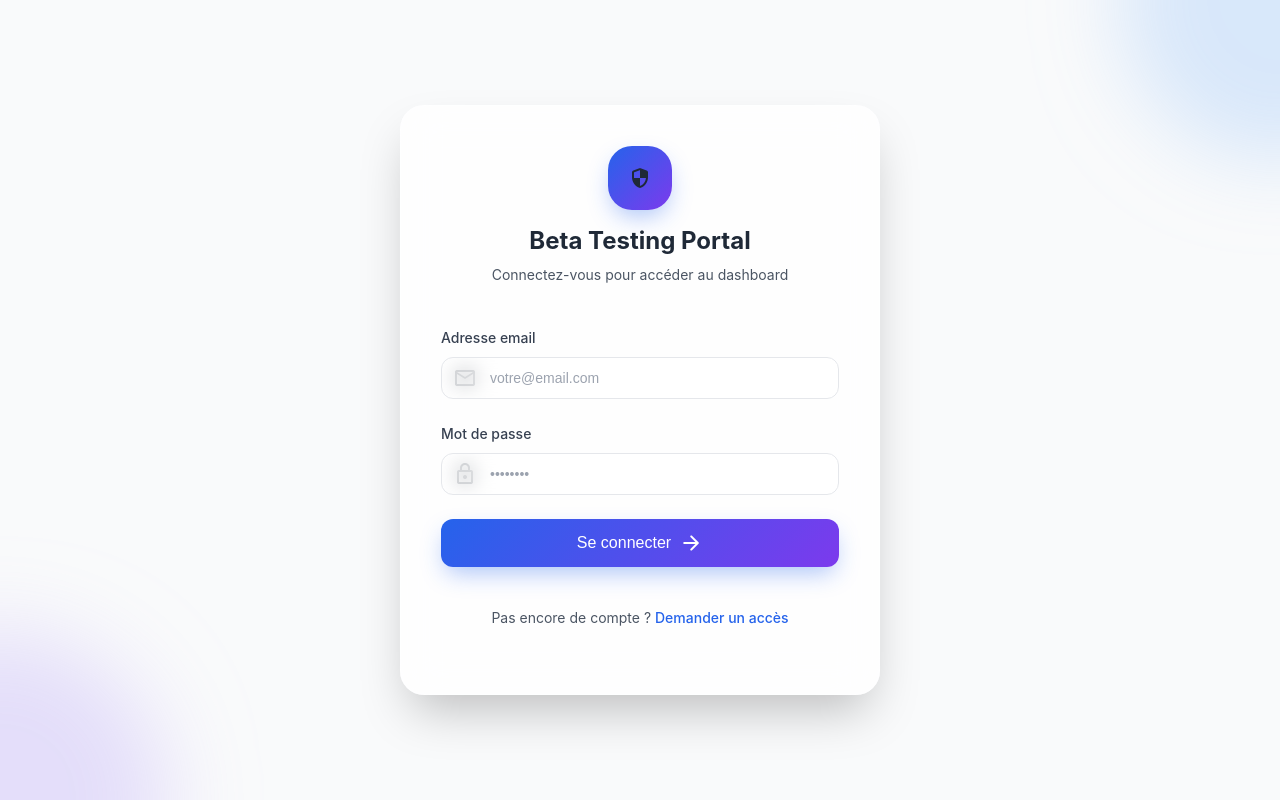
After one commit to Kylian2/ticketer, a PHP site: page /login in a window 1280 px wide. The commit adds this page. Run offline with PHP 8.4, Linux system fonts and the light colour scheme; data that the repository does not hold is empty; some libraries are stand-ins or nearby versions.

Commit message:
feat: add login page

```diff
--- a/app/assets/scss/components/ticket.scss
+++ b/app/assets/scss/components/ticket.scss
@@ -321,8 +321,6 @@
             font-size: $font-size-xs;
         }
     }
-}
-
 
     button {
         display: inline-flex;
@@ -356,3 +354,4 @@ button {
             font-size: $icon-size-base;
         }
     }
+}
--- a/app/assets/scss/main.scss
+++ b/app/assets/scss/main.scss
@@ -1,5 +1,6 @@
 @use "./variables.scss" as *;
 @use "./pages/admin.scss" as *;
+@use "./pages/login.scss" as *;
 @use "./components/ticket.scss" as *;
 
 * {
--- /dev/null
+++ b/app/assets/scss/pages/login.scss
@@ -0,0 +1,351 @@
+@use "../variables" as *;
+
+
+@keyframes pulse-blob {
+    0%,
+    100% {
+        opacity: 0.2;
+        transform: scale(1);
+    }
+    50% {
+        opacity: 0.3;
+        transform: scale(1.1);
+    }
+}
+
+@keyframes slideIn {
+    from {
+        opacity: 0;
+        transform: translateX(-20px);
+    }
+    to {
+        opacity: 1;
+        transform: translateX(0);
+    }
+}
+
+.login {
+    min-height: 100vh;
+    display: flex;
+    align-items: center;
+    justify-content: center;
+    padding: $spacing * 4;
+    position: relative;
+
+    &__background {
+        position: absolute;
+        inset: 0;
+        overflow: hidden;
+    }
+
+    &__blob {
+        position: absolute;
+        border-radius: 50%;
+        mix-blend-mode: multiply;
+        filter: blur(40px);
+        animation: pulse-blob 6s ease-in-out infinite;
+
+        &--1 {
+            top: -160px;
+            right: -160px;
+            width: 320px;
+            height: 320px;
+            background: #60a5fa;
+            animation-delay: 0s;
+        }
+
+        &--2 {
+            bottom: -160px;
+            left: -160px;
+            width: 320px;
+            height: 320px;
+            background: #a78bfa;
+            animation-delay: 2s;
+        }
+    }
+
+    &__container {
+        position: relative;
+        z-index: 10;
+        width: 100%;
+        max-width: 480px;
+    }
+
+    &__card {
+        background: rgba(255, 255, 255, 0.8);
+        backdrop-filter: blur(20px);
+        border-radius: 24px;
+        box-shadow: 0 25px 50px -12px rgba(0, 0, 0, 0.25);
+        border: 1px solid rgba(255, 255, 255, 0.2);
+        padding: $spacing * 10;
+        position: relative;
+
+        @media (max-width: $breakpoint-sm) {
+            padding: $spacing * 8;
+            border-radius: 16px;
+        }
+    }
+
+    &__header {
+        text-align: center;
+        margin-bottom: $spacing * 10;
+    }
+
+    &__logo {
+        display: inline-flex;
+        align-items: center;
+        justify-content: center;
+        width: 64px;
+        height: 64px;
+        background: linear-gradient(135deg, #{$primary-color} 0%, #7c3aed 100%);
+        border-radius: 24px;
+        margin-bottom: $spacing * 4;
+        box-shadow: 0 10px 25px -5px rgba(37, 99, 235, 0.4);
+
+        .material-icons {
+            font-size: 32px;
+            color: $white;
+        }
+    }
+
+    &__title {
+        font-size: $font-size-2xl;
+        font-weight: $font-weight-bold;
+        color: $gray-800;
+        margin-bottom: $spacing * 2;
+        line-height: $line-height-tight;
+    }
+
+    &__subtitle {
+        font-size: $font-size-sm;
+        color: $gray-600;
+        margin-bottom: 0;
+    }
+
+    // ============================================================================
+    // ELEMENT: LOGIN__MESSAGE
+    // ============================================================================
+
+    &__message {
+        display: flex;
+        align-items: center;
+        padding: $spacing * 3 $spacing * 4;
+        border-radius: $border-radius-base;
+        margin-bottom: $spacing * 6;
+        font-size: $font-size-sm;
+        font-weight: $font-weight-medium;
+        animation: slideIn 0.3s ease-out;
+
+        .material-icons {
+            margin-right: $spacing * 2;
+            font-size: $icon-size-base;
+        }
+
+        &--error {
+            background-color: $priority-high-bg;
+            color: $priority-high-color;
+            border: 1px solid rgba(220, 38, 38, 0.2);
+
+            .material-icons {
+                color: $priority-high-color;
+            }
+        }
+
+        &--success {
+            background-color: $priority-low-bg;
+            color: $priority-low-color;
+            border: 1px solid rgba(5, 150, 105, 0.2);
+
+            .material-icons {
+                color: $priority-low-color;
+            }
+        }
+    }
+
+    // ============================================================================
+    // ELEMENT: LOGIN__FORM
+    // ============================================================================
+
+    &__form {
+        margin-bottom: $spacing * 10;
+    }
+
+    &__field {
+        margin-bottom: $spacing * 6;
+
+        &:last-child {
+            margin-bottom: 0;
+        }
+    }
+
+    &__label {
+        display: block;
+        font-size: $font-size-sm;
+        font-weight: $font-weight-medium;
+        color: $gray-700;
+        margin-bottom: $spacing * 2;
+    }
+
+    &__input-wrapper {
+        position: relative;
+
+        .material-symbols-rounded{
+            color: $gray-800;
+        }
+    }
+
+    &__input-icon {
+        position: absolute;
+        left: $spacing * 3;
+        top: 50%;
+        transform: translateY(-50%);
+        font-size: $icon-size-lg;
+    }
+
+    &__input {
+        width: 100%;
+        padding: $spacing * 3 $spacing * 4 $spacing * 3 48px;
+        font-size: $font-size-sm;
+        color: $gray-800;
+        background: rgba(255, 255, 255, 0.5);
+        backdrop-filter: blur(10px);
+        border: $border-width solid $border-color;
+        border-radius: 12px;
+
+        &::placeholder {
+            color: $gray-400;
+        }
+
+        &:focus {
+            outline: none;
+            border-color: $focus-border-color;
+            box-shadow: 0 0 0 $focus-ring-width $focus-ring-color;
+            background: rgba(255, 255, 255, 0.8);
+        }
+
+        &--password {
+            padding-right: 48px;
+        }
+    }
+
+    // ============================================================================
+    // ELEMENT: LOGIN__BUTTON
+    // ============================================================================
+
+    &__button {
+        display: flex;
+        align-items: center;
+        justify-content: center;
+        width: 100%;
+        padding: $spacing * 3 $spacing * 4;
+        font-size: $font-size-base;
+        font-weight: $font-weight-medium;
+        border: none;
+        border-radius: 12px;
+        cursor: pointer;
+        transition: all 0.2s ease;
+        position: relative;
+        overflow: hidden;
+
+        &--primary {
+            background: linear-gradient(
+                135deg,
+                #{$primary-color} 0%,
+                #7c3aed 100%
+            );
+            color: $white;
+            box-shadow: 0 10px 25px -5px rgba(37, 99, 235, 0.4);
+
+            &:hover {
+                background: linear-gradient(
+                    135deg,
+                    #{$primary-hover} 0%,
+                    #6d28d9 100%
+                );
+                box-shadow: 0 15px 35px -5px rgba(37, 99, 235, 0.5);
+                transform: translateY(-2px);
+            }
+
+            &:focus {
+                outline: none;
+                box-shadow: 0 0 0 $focus-ring-width $focus-ring-color;
+            }
+
+            &:active {
+                transform: translateY(0);
+            }
+        }
+    }
+
+    &__button-text {
+        margin-right: $spacing * 2;
+    }
+
+    &__button-icon {
+        font-size: $icon-size-lg;
+        transition: transform 0.2s ease;
+
+        .login__button:hover & {
+            transform: translateX(4px);
+        }
+    }
+
+    &__signup {
+        text-align: center;
+        margin-bottom: $spacing * 6;
+
+        &-text {
+            font-size: $font-size-sm;
+            color: $gray-600;
+            margin-bottom: 0;
+        }
+
+        &-link {
+            color: $primary-color;
+            font-weight: $font-weight-medium;
+            text-decoration: none;
+            transition: $transition-ease;
+
+            &:hover {
+                color: $primary-hover;
+                text-decoration: underline;
+            }
+        }
+    }
+
+    // ============================================================================
+    // RESPONSIVE MODIFICATIONS
+    // ============================================================================
+
+    @media (max-width: $breakpoint-md) {
+        padding: $spacing * 2;
+
+        &__card {
+            padding: $spacing * 6;
+        }
+
+        &__title {
+            font-size: $font-size-xl;
+        }
+    }
+
+    @media (max-width: $breakpoint-sm) {
+
+        &__blob {
+            &--1 {
+                width: 200px;
+                height: 200px;
+                top: -100px;
+                right: -100px;
+            }
+
+            &--2 {
+                width: 200px;
+                height: 200px;
+                bottom: -100px;
+                left: -100px;
+            }
+
+        }
+    }
+}
--- /dev/null
+++ b/app/controllers/authController.php
@@ -0,0 +1,13 @@
+<?php
+
+@require_once('models/user.php');
+@require_once('core/sessionGuard.php');
+
+class AuthController {
+
+    public static function form(){
+        @require_once('views/layout.php');
+        @require_once('views/login.php');
+    }
+
+}
--- a/app/route/routes.php
+++ b/app/route/routes.php
@@ -10,4 +10,7 @@ Router::patch('/ticket/{id}', 'TicketController@update');
 Router::post('/ticket/{id}/message', 'TicketController@postMessage');
 Router::post('/ticket/{id}/note', 'TicketController@postNote');
 
+Router::get('/login', 'AuthController@form');
+
+
 ?>
--- /dev/null
+++ b/app/views/login.php
@@ -0,0 +1,77 @@
+<div class="login">
+    <div class="login__background">
+        <div class="login__blob login__blob--1"></div>
+        <div class="login__blob login__blob--2"></div>
+    </div>
+
+    <div class="login__container">
+        <div class="login__card">
+            <div class="login__header">
+                <div class="login__logo">
+                    <span class="material-symbols-rounded">security</span>
+                </div>
+                <h1 class="login__title">Beta Testing Portal</h1>
+                <p class="login__subtitle">Connectez-vous pour accéder au dashboard</p>
+            </div>
+
+            <?php if (!empty($error_message)): ?>
+                <div class="login__message login__message--error">
+                    <span class="material-symbols-rounded">error</span>
+                    <?php echo htmlspecialchars($error_message); ?>
+                </div>
+            <?php endif; ?>
+
+            <?php if (!empty($success_message)): ?>
+                <div class="login__message login__message--success">
+                    <span class="material-symbols-rounded">check_circle</span>
+                    <?php echo htmlspecialchars($success_message); ?>
+                </div>
+            <?php endif; ?>
+
+            <form class="login__form" method="POST" action="">
+                <div class="login__field">
+                    <label for="email" class="login__label">Adresse email</label>
+                    <div class="login__input-wrapper">
+                        <span class="material-symbols-rounded login__input-icon">mail</span>
+                        <input
+                            type="email"
+                            id="email"
+                            name="email"
+                            class="login__input"
+                            placeholder="votre@email.com"
+                            value="<?php echo isset($_POST['email']) ? htmlspecialchars($_POST['email']) : ''; ?>"
+                            required
+                        >
+                    </div>
+                </div>
+
+                <div class="login__field">
+                    <label for="password" class="login__label">Mot de passe</label>
+                    <div class="login__input-wrapper">
+                        <span class="material-symbols-rounded login__input-icon">lock</span>
+                        <input
+                            type="password"
+                            id="password"
+                            name="password"
+                            class="login__input login__input--password"
+                            placeholder="••••••••"
+                            required
+                        >
+                    </div>
+                </div>
+
+                <button type="submit" name="login" class="login__button login__button--primary">
+                    <span class="login__button-text">Se connecter</span>
+                    <span class="material-symbols-rounded login__button-icon">arrow_forward</span>
+                </button>
+            </form>
+
+            <div class="login__signup">
+                <p class="login__signup-text">
+                    Pas encore de compte ?
+                    <a href="#" class="login__signup-link">Demander un accès</a>
+                </p>
+            </div>
+        </div>
+    </div>
+</div>
```
Also changed, not shown: app/public/css/app.css, 1 other file. Lines whose indentation alone changed are shown as unchanged.
